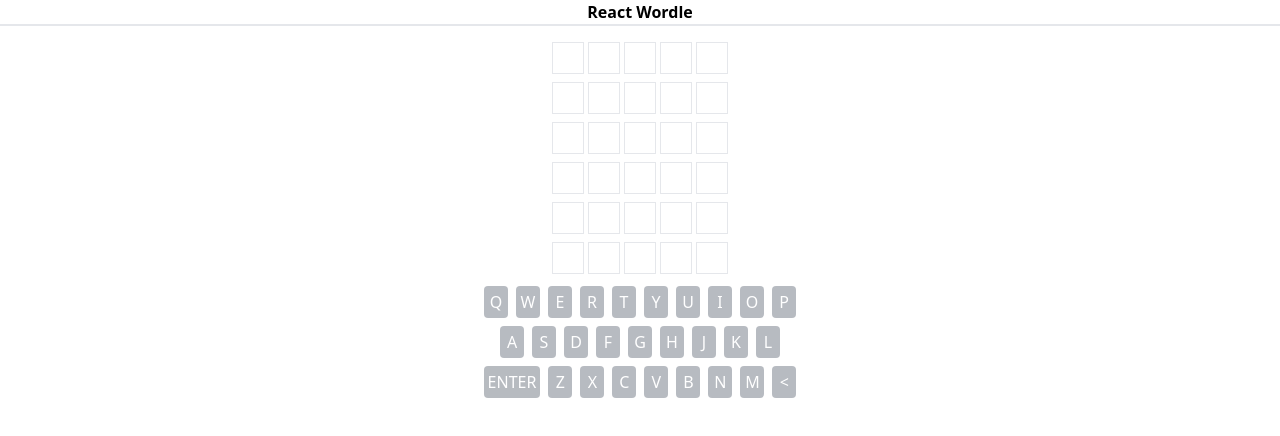
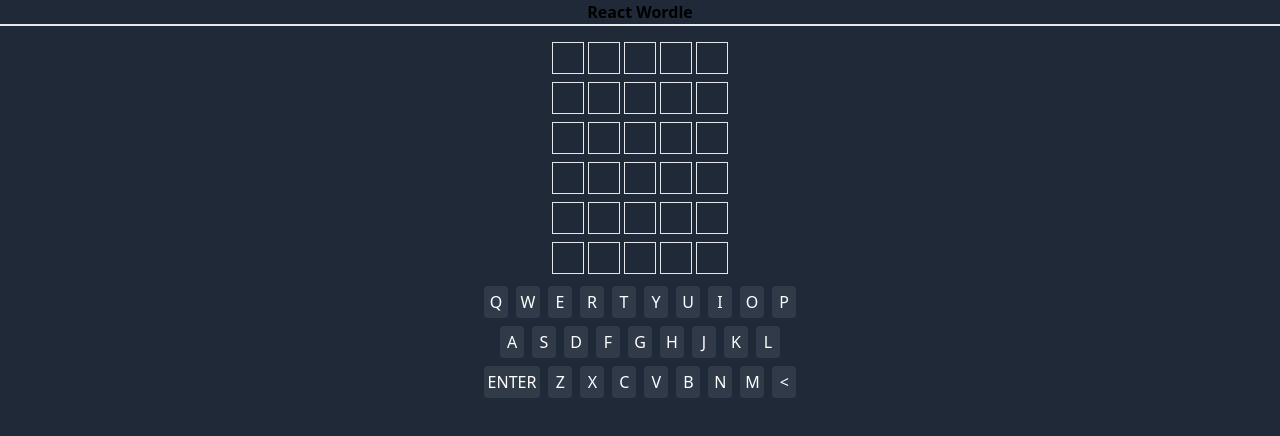
Before and after one commit to robivr/react-wordle, a React (Vite) app: page / in a window 1280 px wide. Shown: the top 436 px of the page. Built offline with nearby package versions, Linux system fonts and the light colour scheme.

Commit message:
changed main background to dark

```diff
--- a/src/App.tsx
+++ b/src/App.tsx
@@ -4,7 +4,7 @@ import ReactWordle from './components/ReactWordle';
 
 function App() {
   return (
-    <div className="App">
+    <div className="App bg-gray-800 h-[100vh]">
       <ReactWordle />
     </div>
   );
```
